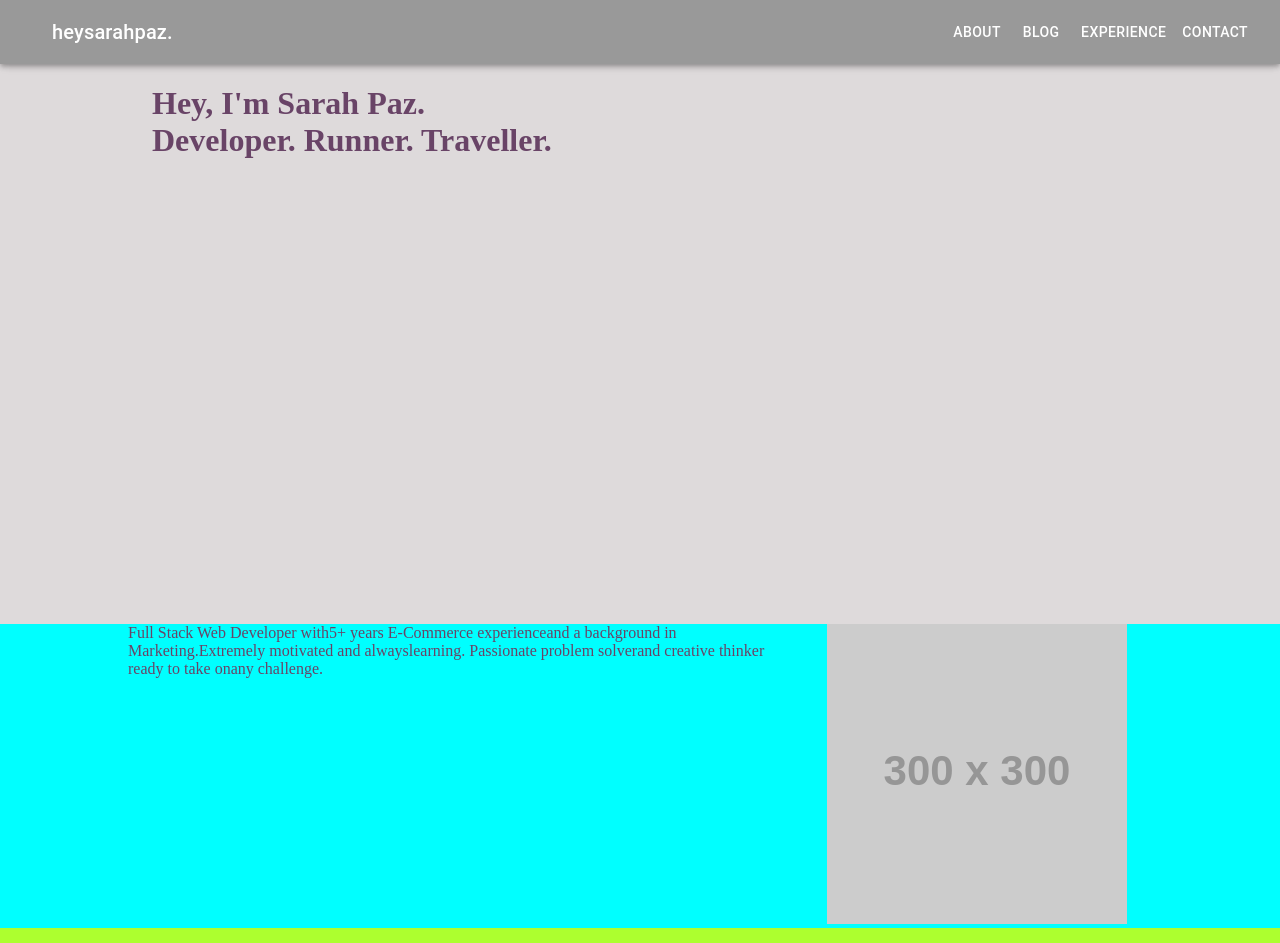
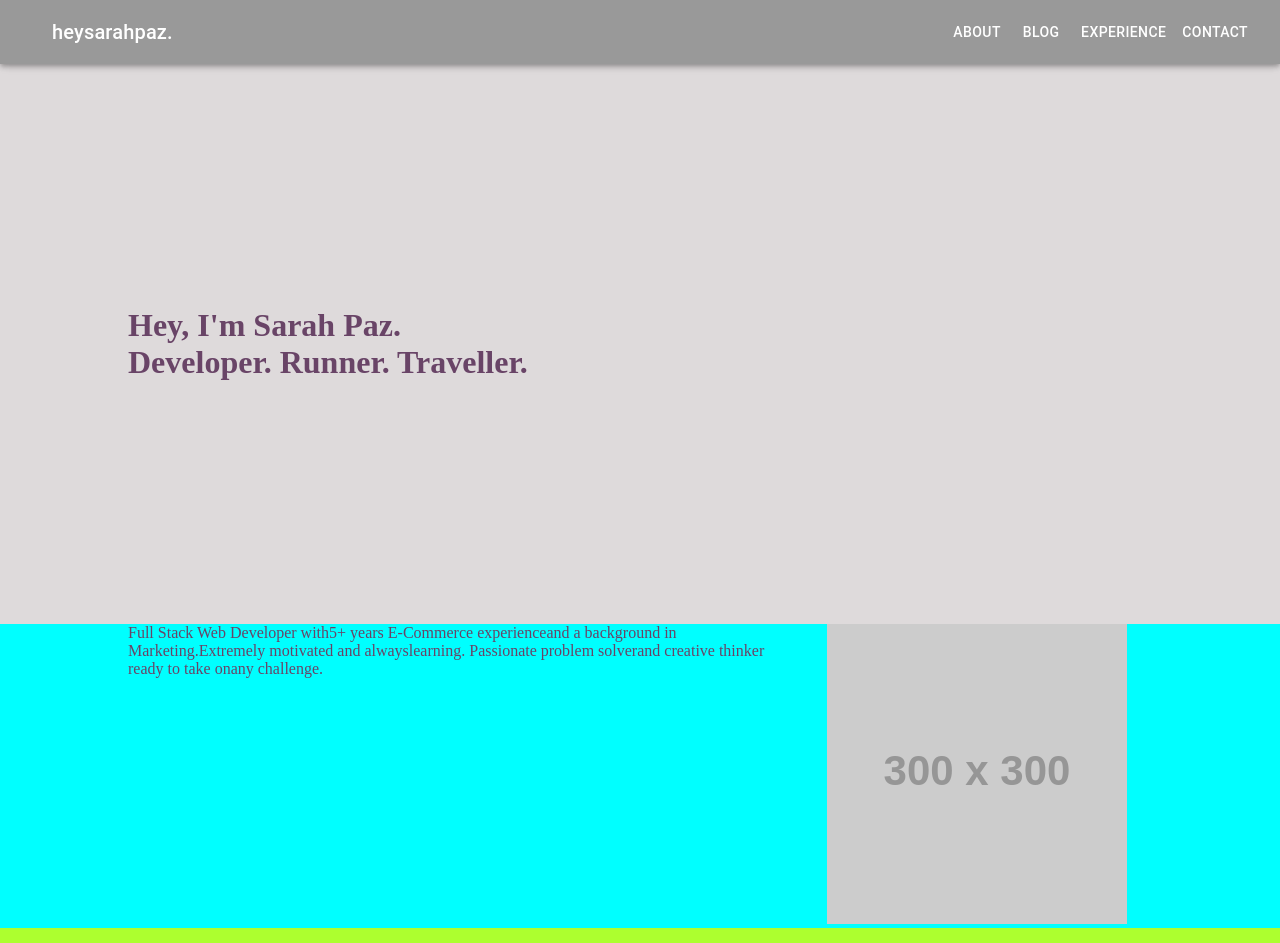
Before and after one commit to sarahpaz/heysarahpaz, a Gatsby site: page / in a window 1280 px wide. Shown: the top 943 px of the page. Built offline with nearby package versions, Linux system fonts and the light colour scheme; Gatsby itself is replaced by a stand-in of ours; placeholder pictures from the web are drawn by us.

Commit message:
remove intro and add display flex to container

```diff
--- a/src/components/Hero/Hero.component.js
+++ b/src/components/Hero/Hero.component.js
@@ -1,15 +1,12 @@
 import React from "react"
 import "./Hero.styles.scss"
-import Container from "@material-ui/core/Container"
 const Hero = () => {
   return (
     <div className="hero-container">
-      <Container>
-        <h1>
-          Hey, I'm Sarah Paz. <br />
-          Developer. Runner. Traveller.
-        </h1>
-      </Container>
+      <h1>
+        Hey, I'm Sarah Paz. <br />
+        Developer. Runner. Traveller.
+      </h1>
     </div>
   )
 }
--- a/src/components/Hero/Hero.styles.scss
+++ b/src/components/Hero/Hero.styles.scss
@@ -1,4 +1,6 @@
 .hero-container {
   background: #dedadb;
   height: 70vh;
+  display: flex;
+  align-items: center;
 }
```
